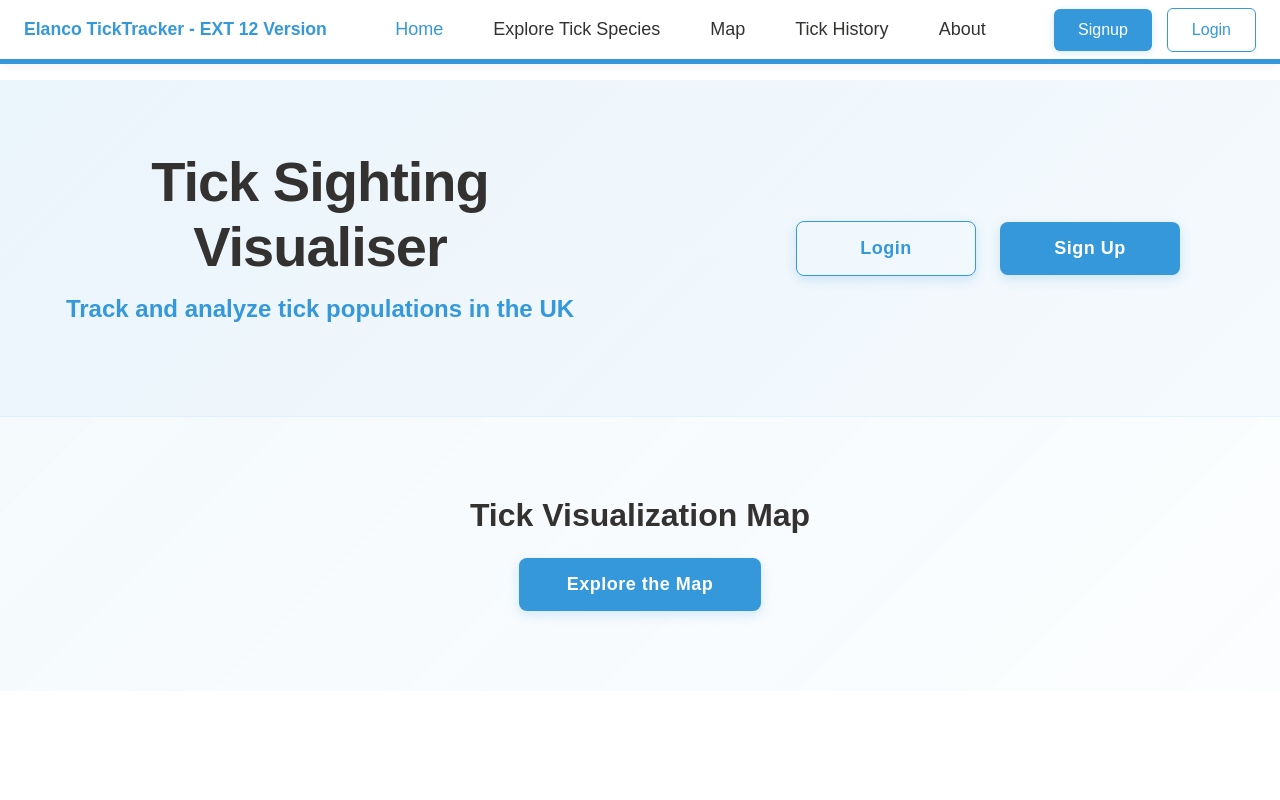
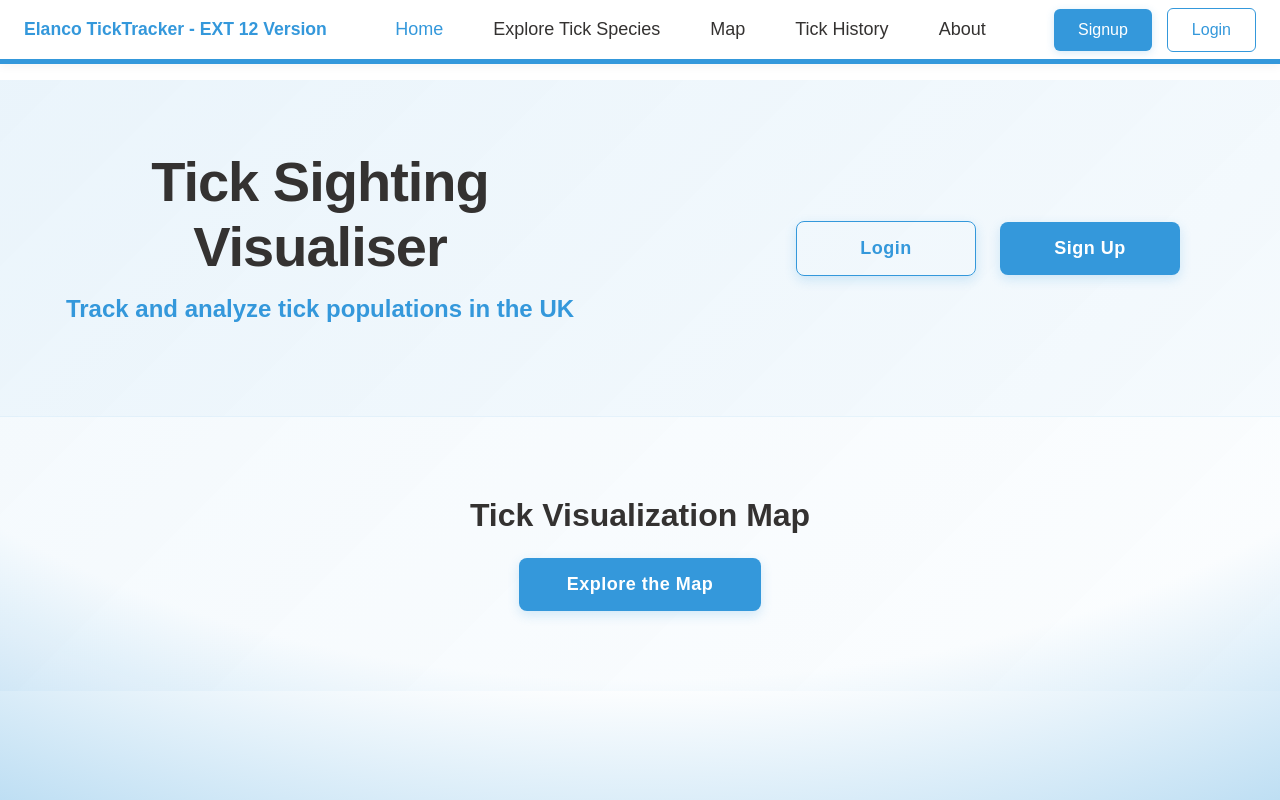
Before and after one commit to Jamster3000/Elanco-Tick-Sighting-Visualiser, a Vue app in the folder vue-client/: page / in a window 1280 px wide. Built offline with nearby package versions, Linux system fonts and the light colour scheme.

Commit message:
Made the {body} look nicer with some basic gradient.

```diff
--- a/vue-client/src/styles/main.css
+++ b/vue-client/src/styles/main.css
@@ -42,6 +42,19 @@ body {
     color: var(--text);
     background-color: var(--bg);
 }
+
+body {
+    position: relative;
+    min-height: 100vh;
+}
+
+    body::before {
+        content: "";
+        position: fixed;
+        inset: 0;
+        background: radial-gradient(125% 125% at 50% 10%, var(--bg) 60%, var(--primary-light) 100%);
+        z-index: -1;
+    }
 
 /*==========
 Standard Card
```
